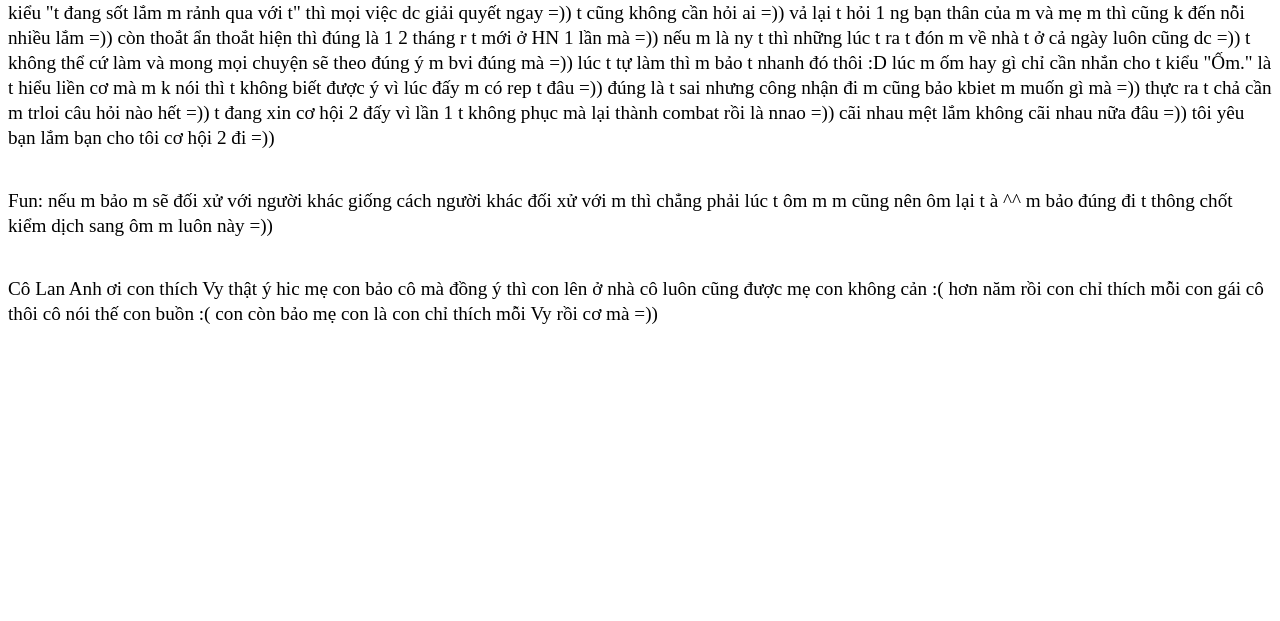
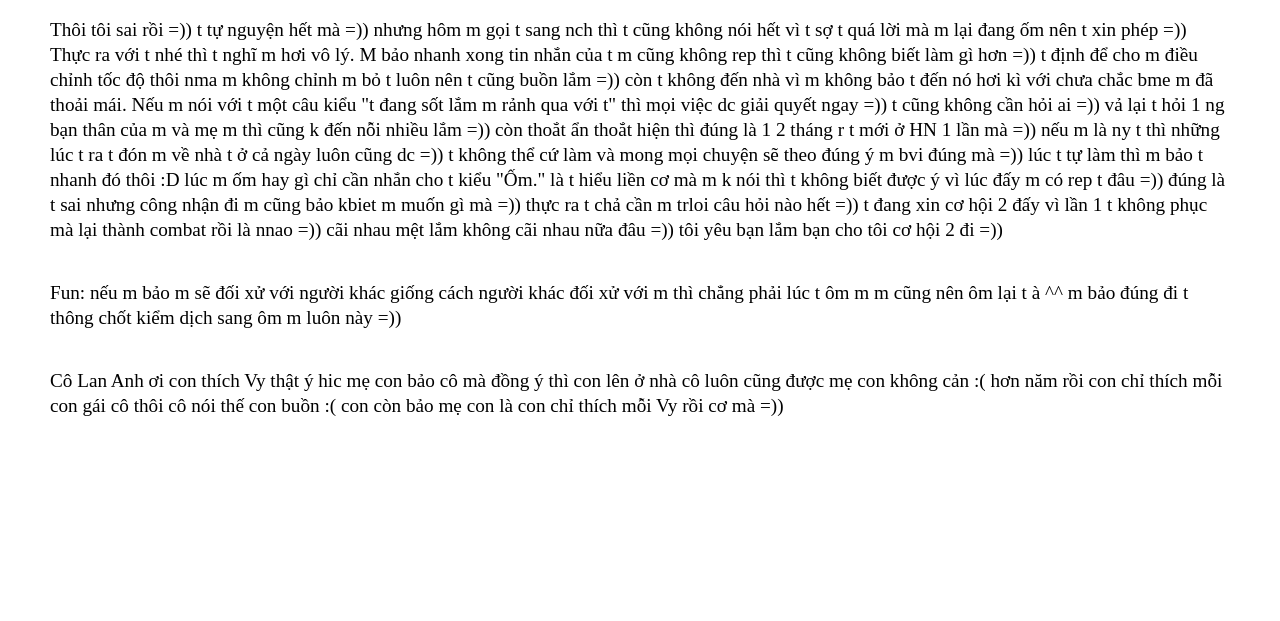
Before and after one commit to LinhBui-rays/Aibietgidau, a plain HTML site: page index.html in a window 1280 px wide. Shown: the part 179-800 px from the top of the page. Drawn offline with Linux system fonts and the light colour scheme.

Commit message:
Update style.css

```diff
--- a/style.css
+++ b/style.css
@@ -3,4 +3,7 @@ body {
     font-size: larger;
     font-weight: 200;
     line-height: 25px;
+    margin-left: 50px;
+    margin-right: 50px;
+    margin-top: 100px;
 }
```
